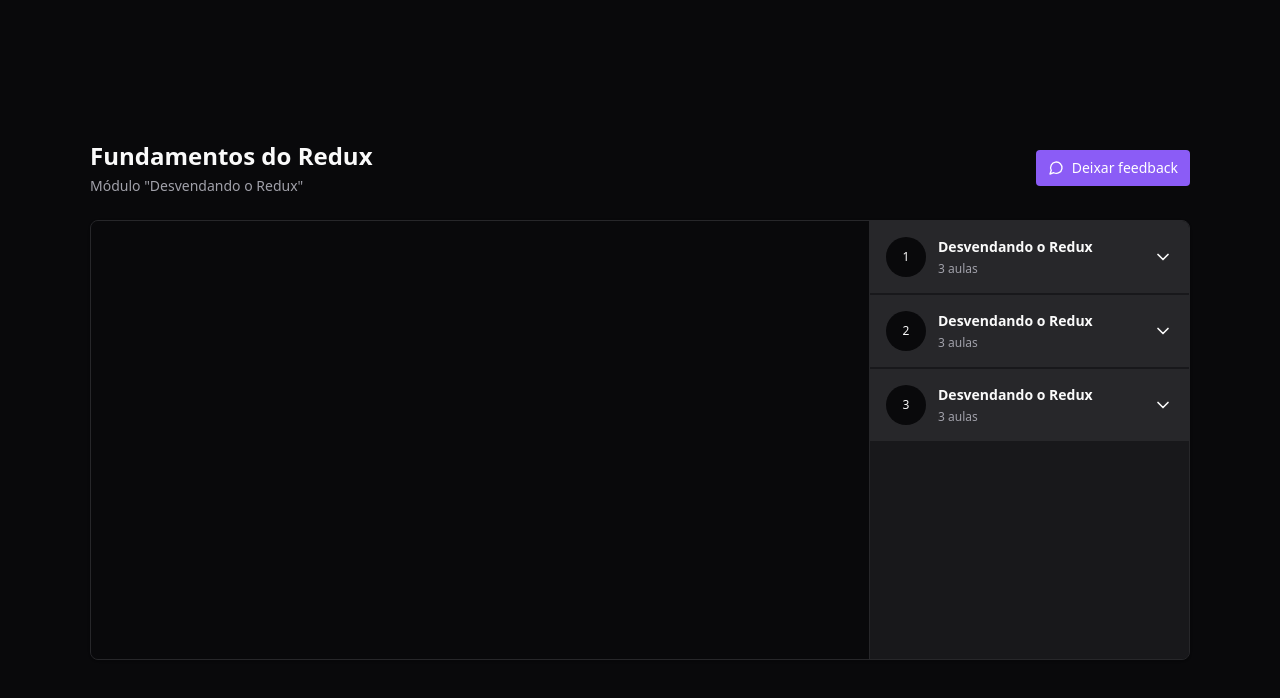
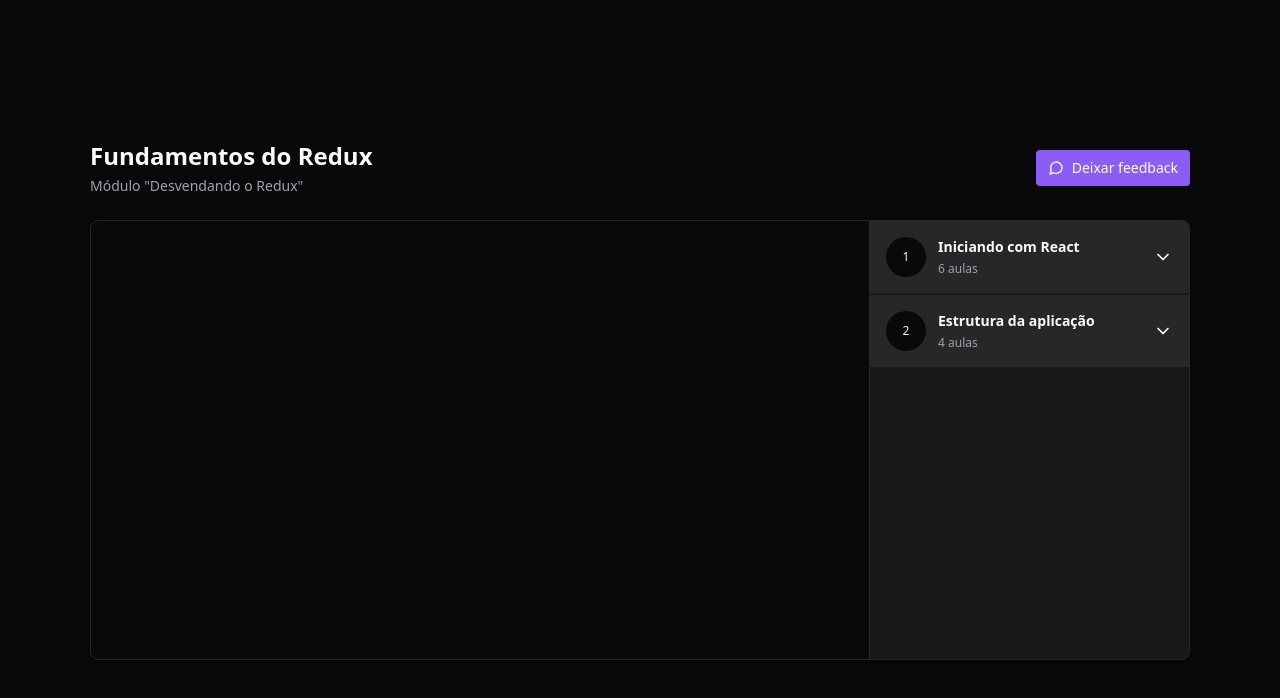
Before and after one commit to arthurrios/video-player-redux, a React (Vite) app: page / in a window 1280 px wide. Shown: the top 698 px of the page. Built offline with nearby package versions, Linux system fonts and the light colour scheme.

Commit message:
player reducer

```diff
--- a/src/components/Module.tsx
+++ b/src/components/Module.tsx
@@ -2,6 +2,7 @@
 
 import { ChevronDown } from "lucide-react";
 import { Lesson } from "./Lesson";
+import { useAppSelector } from '../store';
 
 interface ModuleProps {
   moduleIndex: number
@@ -10,6 +11,10 @@
 }
 
 export function Module({ moduleIndex, title, amountOfLessons }: ModuleProps) {
+  const lessons = useAppSelector(state => {
+    return state.player.course.modules[moduleIndex].lessons
+  })
+
   return (
     <Collapsible.Root className='group'>
       <Collapsible.Trigger className='flex w-full items-center gap-3 bg-zinc-800 p-4'>
@@ -27,9 +32,14 @@
 
       <Collapsible.Content>
         <nav className='relative flex flex-col gap-4 p-6'>
-          <Lesson title="Fundamentos do Redux" duration="09:13"/>
-          <Lesson title="Fundamentos do Redux" duration="09:13"/>
-          <Lesson title="Fundamentos do Redux" duration="09:13"/>
+          {lessons.map(lesson => {
+            return (
+              <Lesson
+                key={lesson.id}
+                title={lesson.title}
+                duration={lesson.duration}/>
+            )
+          })}
         </nav>
       </Collapsible.Content>
     </Collapsible.Root>
--- a/src/pages/Player.tsx
+++ b/src/pages/Player.tsx
@@ -2,8 +2,13 @@
 import { Header } from '../components/Header'
 import { Video } from '../components/Video'
 import { Module } from '../components/Module'
+import { useAppSelector } from '../store'
 
 export function Player() {
+  const modules = useAppSelector(state => {
+    return state.player.course.modules
+  })
+
   return (
     <div className="h-screen bg-zinc-950 text-zinc-50 flex justify-center items-center">
       <div className="flex w-[1100px] flex-col gap-6">
@@ -23,10 +28,15 @@
           </div>
 
           <aside className='w-80 absolute top-0 bottom-0 right-0 border-l divide-y-2 divide-zinc-900 border-zinc-800 bg-zinc-900 overflow-y-auto scrollbar-thin scrollbar-track-zinc-950 scrollbar-thumb-zinc-800'>
-
-            <Module moduleIndex={0} title='Desvendando o Redux' amountOfLessons={3}/>
-            <Module moduleIndex={1} title='Desvendando o Redux' amountOfLessons={3}/>
-            <Module moduleIndex={2} title='Desvendando o Redux' amountOfLessons={3}/>
+            { modules.map((module, index) => {
+              return (
+                <Module
+                  moduleIndex={index}
+                  title={module.title}
+                  amountOfLessons={module.lessons.length}
+                />
+              )
+            })}
           </aside>
         </main>
       </div>
--- a/src/store/index.ts
+++ b/src/store/index.ts
@@ -1,8 +1,11 @@
-import { configureStore, createSlice } from '@reduxjs/toolkit'
+import { configureStore } from '@reduxjs/toolkit'
 import { useSelector, TypedUseSelectorHook } from 'react-redux'
+import { player } from './slices/player'
 
 export const store = configureStore({
-  reducer: {}
+  reducer: {
+    player,
+  }
 })
 
 export type RootState = ReturnType<typeof store.getState>
--- /dev/null
+++ b/src/store/slices/player.ts
@@ -0,0 +1,36 @@
+import { createSlice } from "@reduxjs/toolkit";
+
+const playerSlice = createSlice({
+  name: 'player',
+  initialState: {
+    course: {
+      modules: [
+        {
+          id: '1',
+          title: 'Iniciando com React',
+          lessons: [
+            { id: 'Jai8w6K_GnY', title: 'CSS Modules', duration: '13:45' },
+            { id: 'w-DW4DhDfcw', title: 'Estilização do Post', duration: '10:05' },
+            { id: 'D83-55LUdKE', title: 'Componente: Header', duration: '06:33' },
+            { id: 'W_ATsETujaY', title: 'Componente: Sidebar', duration: '09:12' },
+            { id: 'Pj8dPeameYo', title: 'CSS Global', duration: '03:23' },
+            { id: '8KBq2vhwbac', title: 'Form de comentários', duration: '11:34' },
+          ],
+        },
+        {
+          id: '2',
+          title: 'Estrutura da aplicação',
+          lessons: [
+            { id: 'gE48FQXRZ_o', title: 'Componente: Comment', duration: '13:45' },
+            { id: 'Ng_Vk4tBl0g', title: 'Responsividade', duration: '10:05' },
+            { id: 'h5JA3wfuW1k', title: 'Interações no JSX', duration: '06:33' },
+            { id: '1G0vSTqWELg', title: 'Utilizando estado', duration: '09:12' },
+          ],
+        },
+      ],
+    }
+  },
+  reducers: {},
+})
+
+export const player = playerSlice.reducer
```
